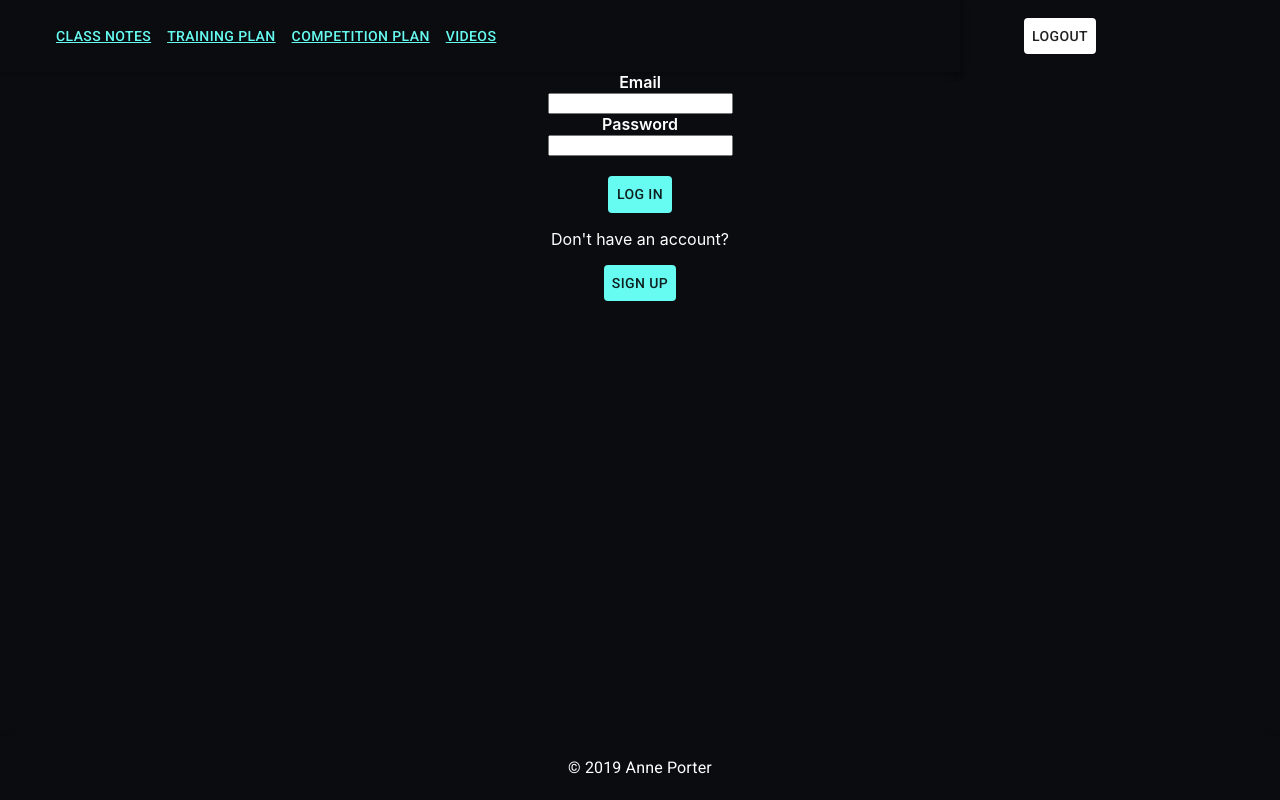
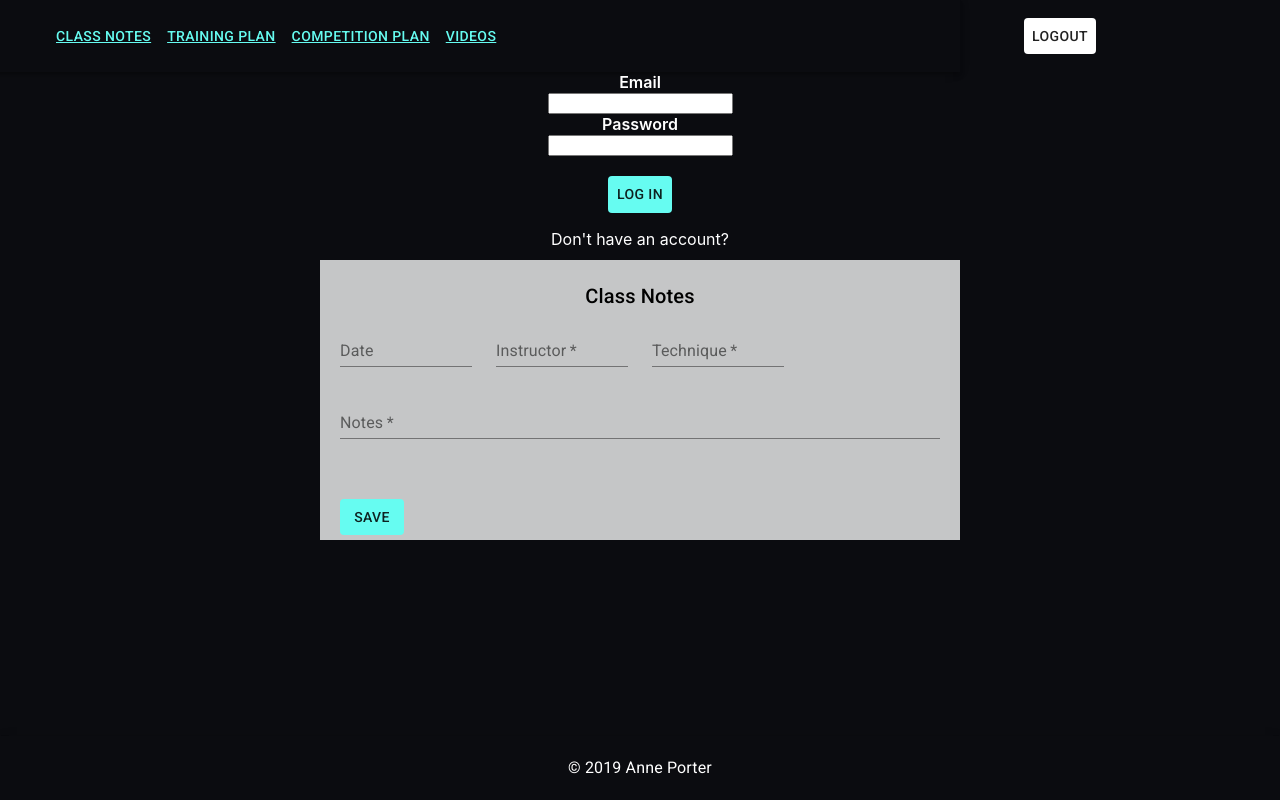
Before and after one commit to aporter92/chaos-chronicle-client, a React (Create React App) app: page /user in a window 1280 px wide. Built offline with nearby package versions, Linux system fonts and the light colour scheme.

Commit message:
building notes form

```diff
--- a/src/App.css
+++ b/src/App.css
@@ -5,7 +5,7 @@
   min-height: 100vh;
   color: white;
   background-attachment: fixed !important;
-
+  overflow-x: hidden /* ? */
 }
 
 #footer {
@@ -21,7 +21,7 @@
   border: 0; */
   /* padding: 0;
   margin: 0 ; */
-  margin: 0 -20rem;
+  margin: 0 -20rem; /* expands the navbar items */
   padding: 0.25rem 20rem;
 }
 
@@ -36,3 +36,26 @@
   right: -30rem;
   background-color: white;
 }
+
+.notesform {
+background-color: #C5C6C7;
+display: table;
+top: 50%;
+bottom: 50%;
+left: 50%;
+height: 30%;
+padding: 20px;
+position  : absolute;
+transform : translate(-50%, -50%);
+}
+
+#buttonparent {
+  display: table;
+  text-align: center;
+}
+#savenotesbutton{
+  display: table-cell;
+  position: absolute;
+  vertical-align: bottom;
+  bottom: 5px;
+}
--- a/src/App.tsx
+++ b/src/App.tsx
@@ -5,7 +5,7 @@ import Login from './components/Login';
 import Navbar from './components/Navbar';
 import {Button} from '@material-ui/core';
 import { BrowserRouter as Router, Route, Switch } from "react-router-dom";
-
+import NoteCreate from './components/NoteCreate';
 class App extends React.Component {
   constructor(props: any) {
     super(props);
@@ -13,12 +13,6 @@ class App extends React.Component {
       sessionToken: undefined
     }
   }
-
-
-  //   clearSession () {
-  //   localStorage.clear();
-  //   this.setState({sessionToken: undefined});
-  // };
 
   render() {
   return (
@@ -28,6 +22,7 @@ class App extends React.Component {
         <Navbar />
         <Login />
         <Footer />
+        <NoteCreate />
 
       </div>
     </div>
--- a/src/components/Login.tsx
+++ b/src/components/Login.tsx
@@ -10,9 +10,6 @@ export default class Login extends React.Component <any, any> {
         }
     }
 
-    // componentWillMount () {
-    //   localStorage.setItem('token', newToken)
-    // }
 
     // token () {
     //   localStorage.getItem('newToken')
--- /dev/null
+++ b/src/components/NoteCreate.tsx
@@ -0,0 +1,132 @@
+import React from 'react';
+import {TextField, Grid, Typography, Button} from '@material-ui/core';
+type acceptedInputs = {
+    sessionToken?: string
+}
+
+export default class NoteCreate extends React.Component <acceptedInputs, any>{
+    constructor(props: any) {
+        super(props)
+        this.state = {
+            sessionToken: localStorage.getItem('token'),
+            date: "",
+            instructor: "",
+            technique: "",
+            notes: ""
+        }
+    }
+
+    handleDateChange(e: any) {
+        this.setState({date: e.target.value})
+    }
+    handleInstructorChange(e: any) {
+        this.setState({instructor: e.target.value})
+    }
+    handleTechniqueChange(e: any) {
+        this.setState({technique: e.target.value})
+    }
+    handleNotesChange(e: any) {
+        this.setState({notes: e.target.value})
+    }
+
+    async NoteHandler(e: any) {
+        e.preventDefault();
+        const date = e.target.value;
+        const instructor= e.target.value;
+        const technique = e.target.value;
+        const notes= e.target.value;
+        let reqBody =
+        {
+           date: date,
+           instructor: instructor,
+           technique: technique,
+           notes: notes
+        }
+
+        let url =
+            "http://localhost:3000/notes/create"
+        await fetch(url, {
+            method: "POST",
+            body: JSON.stringify(reqBody),
+            headers: new Headers({
+                "Content-Type": "application/json",
+                Authorization: this.state.sessionToken,
+            })
+        })
+        .then((res) => res.json())
+        .then((json) =>
+        console.log(json)
+        )
+        .catch((err) => console.log(err));
+    }
+
+
+    render() {
+        return(
+            <form onSubmit={this.NoteHandler}>
+            <div className = "notesform" text-align="center">
+            <Typography variant="h6" style= {{color: "black"}}gutterBottom>
+        Class Notes
+        </Typography>
+        <Grid container spacing={3}>
+        <Grid item xs={6} sm={3}>
+        <TextField
+
+            value={this.state.date}
+            onChange={this.handleDateChange.bind(this)}
+            type="text"
+            id="Date"
+            name="Date"
+            label="Date"
+            fullWidth
+            autoComplete="todays-date"
+        />
+        </Grid>
+        <Grid item xs={6} sm={3}>
+        <TextField
+            required
+            value={this.state.instructor}
+            onChange={this.handleInstructorChange.bind(this)}
+            type= "text"
+            id="Instructor"
+            name="Instructor"
+            label="Instructor"
+            fullWidth
+            autoComplete="Instructor"
+        />
+        </Grid>
+        <Grid item xs={6} sm={3}>
+        <TextField
+            required
+            value={this.state.technique}
+            onChange={this.handleTechniqueChange.bind(this)}
+            type= "text"
+            id="Technique"
+            name="Technique"
+            label="Technique"
+            fullWidth
+            autoComplete="Technique"
+        />
+        </Grid>
+        <Grid item xs={12}>
+        <TextField
+            required
+            value={this.state.notes}
+            onChange={this.handleNotesChange.bind(this)}
+            type= "text"
+            id="Notes"
+            name="Notes"
+            label="Notes"
+            fullWidth
+            autoComplete="Notes"
+        />
+        </Grid>
+    </Grid>
+    <div id = "buttonparent">
+    <Button type="submit" id = "savenotesbutton" style={{backgroundColor: "#66FCF1"}}>Save</Button>
+    </div>
+    </div>
+    </form>
+        )
+    }
+}
--- a/src/components/Notes.tsx
+++ /dev/null
@@ -1 +0,0 @@
-import React from 'react';
```
